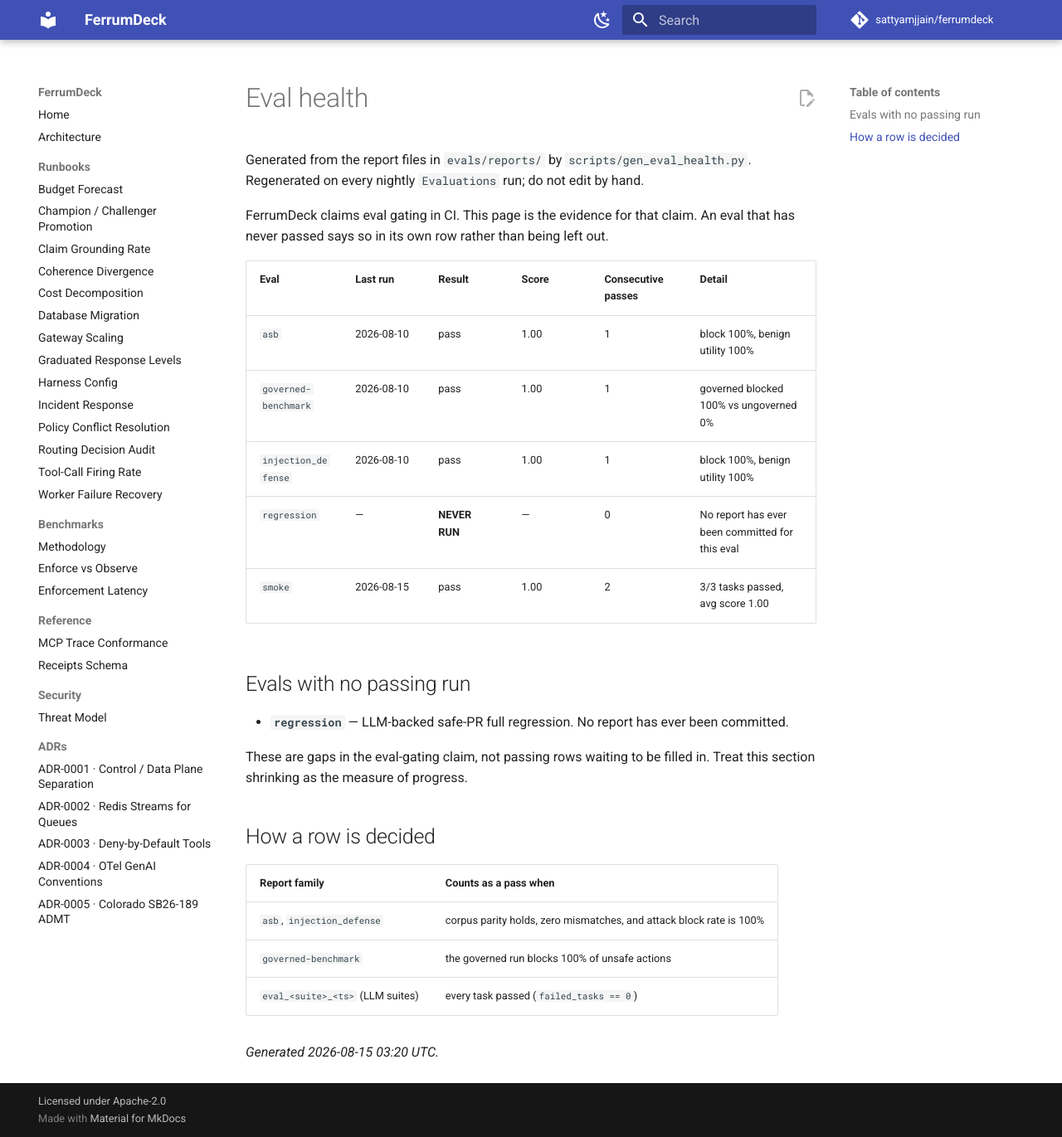
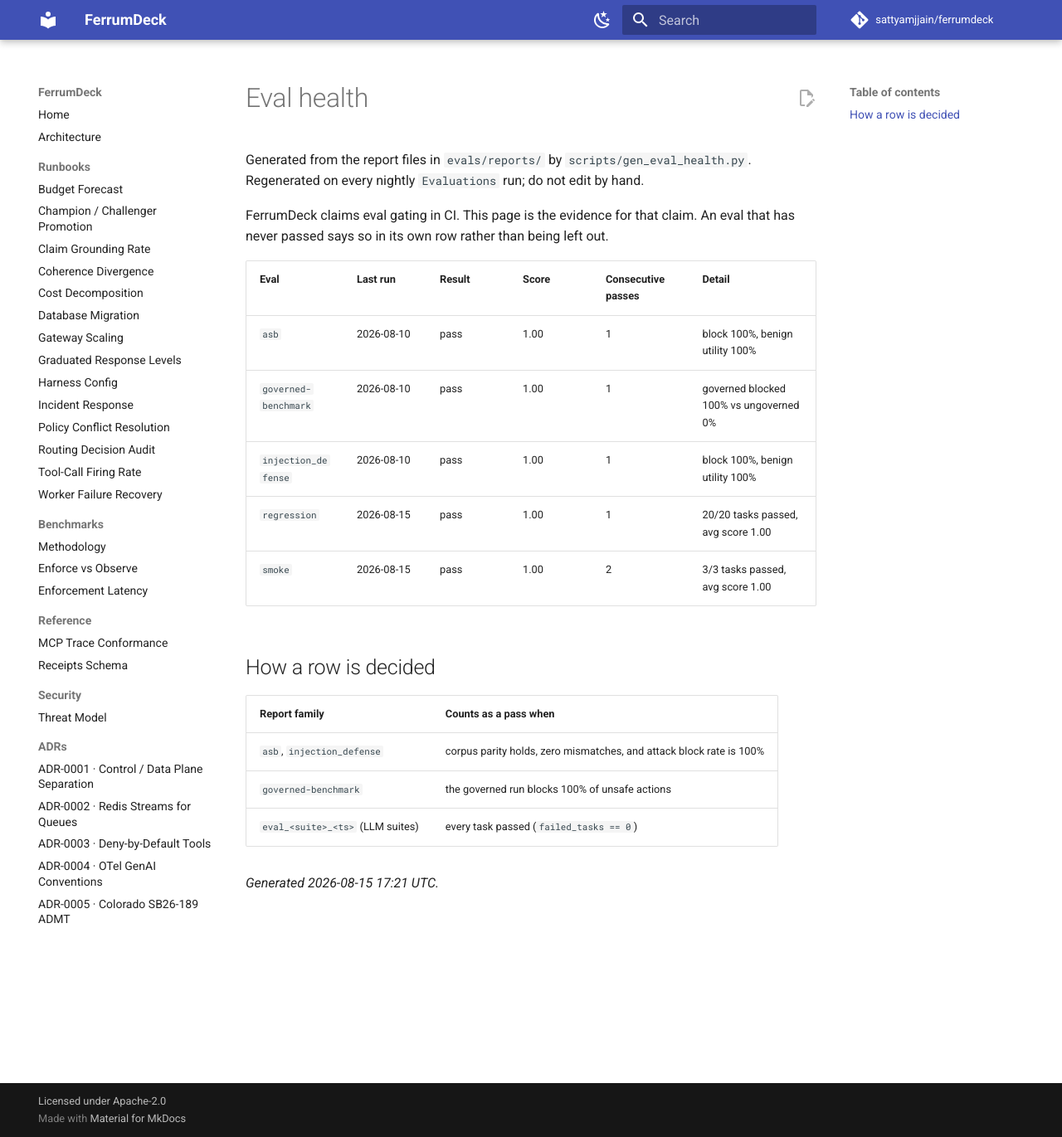
Before and after one commit to sattyamjjain/ferrumdeck, an MkDocs documentation site: the page built from docs/eval-health.md, in a window 1280 px wide and 1371 px high. Shown: the whole window at 83% size. Built offline with MkDocs 1.6.1 and Material for MkDocs 9.7.7, drawn with Linux system fonts in a browser that asks for light colours; comment, search, counter and statistics services are not loaded.

Commit message:
feat(evals): schedule the regression suite; it had never run
docs/eval-health.md reported `regression` as NEVER RUN while the project
claimed eval gating in CI. That was accurate: the only cron ran `smoke`,
so the 20-task suite had never executed once. A hole in the claim, not a
cosmetic gap.

A second cron (Sundays 03:00 UTC) now runs it. Both crons share the job,
so github.event.schedule selects the suite: the nightly stays on smoke, a
manual dispatch still wins, and regression gets 4 workers by default.

Wired only after proving it passes rather than scheduling it on hope --
run 31897644086: 20/20 tasks, average score 1.00, $0.0047, exercising all
four declared scorers including expected_output_match, which regression.yaml
had referenced for months without the class existing.

That report is committed (via the plain `git add` the previous commit made
possible), so the page shows a real row. Every eval now has a passing run
for the first time and the "no passing run" section is empty.

Co-Authored-By: Claude Opus 5 (1M context) <noreply@anthropic.com>
Claude-Session: https://claude.ai/code/session_01RPHwnjqu8tF3yeHvvVr9F3

```diff
--- a/docs/eval-health.md
+++ b/docs/eval-health.md
@@ -9,14 +9,8 @@ FerrumDeck claims eval gating in CI. This page is the evidence for that claim. A
 | `asb` | 2026-08-10 | pass | 1.00 | 1 | block 100%, benign utility 100% |
 | `governed-benchmark` | 2026-08-10 | pass | 1.00 | 1 | governed blocked 100% vs ungoverned 0% |
 | `injection_defense` | 2026-08-10 | pass | 1.00 | 1 | block 100%, benign utility 100% |
-| `regression` | — | **NEVER RUN** | — | 0 | No report has ever been committed for this eval |
+| `regression` | 2026-08-15 | pass | 1.00 | 1 | 20/20 tasks passed, avg score 1.00 |
 | `smoke` | 2026-08-15 | pass | 1.00 | 2 | 3/3 tasks passed, avg score 1.00 |
-
-## Evals with no passing run
-
-- **`regression`** — LLM-backed safe-PR full regression. No report has ever been committed.
-
-These are gaps in the eval-gating claim, not passing rows waiting to be filled in. Treat this section shrinking as the measure of progress.
 
 ## How a row is decided
 
@@ -26,4 +20,4 @@ These are gaps in the eval-gating claim, not passing rows waiting to be filled i
 | `governed-benchmark` | the governed run blocks 100% of unsafe actions |
 | `eval_<suite>_<ts>` (LLM suites) | every task passed (`failed_tasks == 0`) |
 
-_Generated 2026-08-15 03:20 UTC._
+_Generated 2026-08-15 17:21 UTC._
```
Also changed, not shown: CHANGELOG.md (+6 -0 lines), 2 other files.
